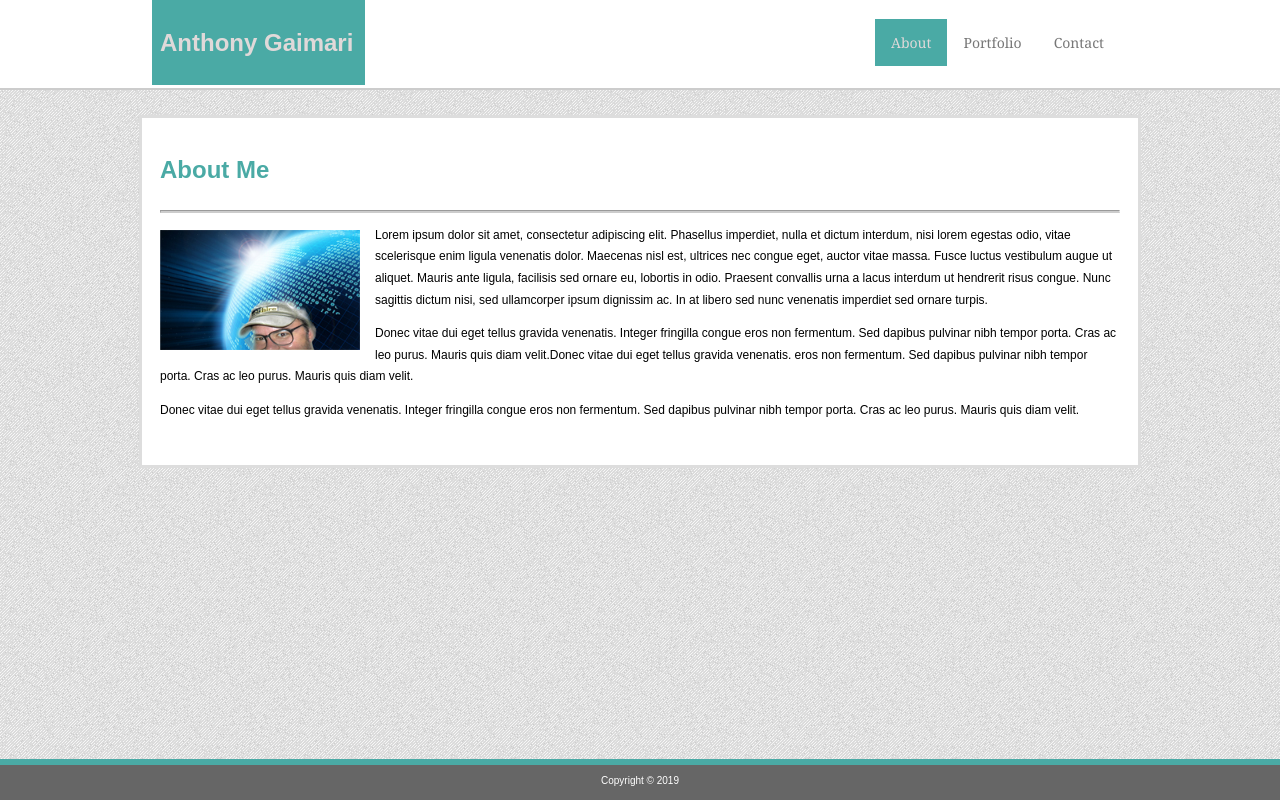
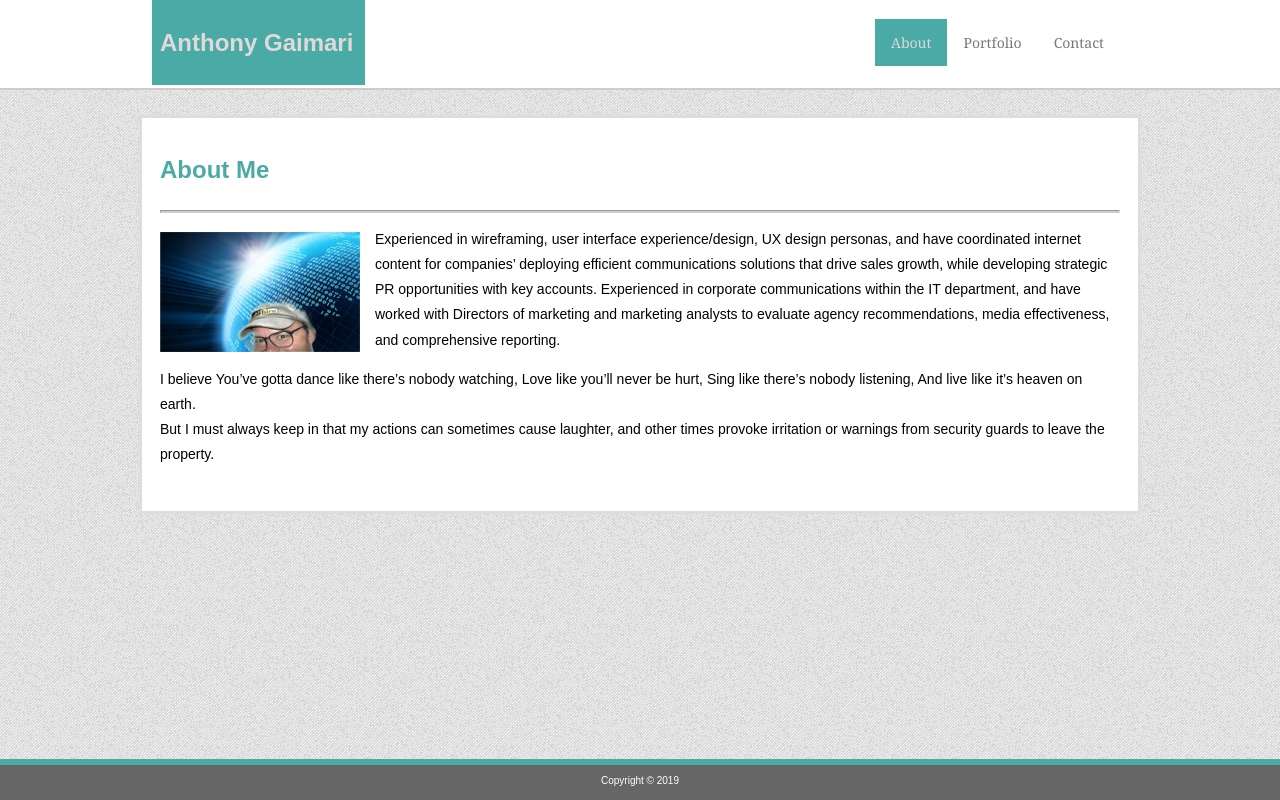
Before and after one commit to AnthonyGaimari/Basic-Portfolio, a plain HTML site: page index.html in a window 1280 px wide. Drawn offline with Linux system fonts and the light colour scheme.

Commit message:
update txt

```diff
--- a/assets/css/style.css
+++ b/assets/css/style.css
@@ -67,7 +67,7 @@ nav {
 }
 
 div.lineHt {
-  font-size: 12px;
+  font-size: 14px;
   line-height: 1.8;
   margin-bottom: 25px;
 }
@@ -141,20 +141,21 @@ input.submit {
   bottom: 0;
 }
 
-.cover1 {
+/* .cover1 {
   display: inline-block;
   width: 225px;
   height: 225px;
-  border: 2px solid black;
   margin: 10px 0px 10px 0px;
   padding: 25px;
   background-image: url("/assets/images/TGavatar.jpg");
   background-repeat: no-repeat;
   background-size: cover;
   position: relative;
-}
+} */
 
 h4 {
+  font-family: Georgia, 'Times New Roman', Times, serif;
+  font-size: 14px;
   position: absolute;
   bottom: 10px;
   left: 0;
--- a/index.html
+++ b/index.html
@@ -161,17 +161,18 @@
     </hr>
     <div class="lineHt"><img src="assets/images/TGavatar.jpg" alt="Self image"
         style="width:200px;height:120px;margin-top:5px;margin-right:15px; float:left;">
-      <p>Lorem ipsum dolor sit amet, consectetur adipiscing elit. Phasellus imperdiet, nulla et dictum interdum,
-        nisi lorem egestas odio, vitae scelerisque enim ligula venenatis dolor. Maecenas nisl est, ultrices nec
-        congue eget, auctor vitae massa. Fusce luctus vestibulum augue ut aliquet. Mauris ante ligula, facilisis
-        sed ornare eu, lobortis in odio. Praesent convallis urna a lacus interdum ut hendrerit risus congue.
-        Nunc sagittis dictum nisi, sed ullamcorper ipsum dignissim ac. In at libero sed nunc venenatis
-        imperdiet sed ornare turpis. </p>
-      <p> Donec vitae dui eget tellus gravida venenatis. Integer fringilla congue eros non fermentum. Sed dapibus
-        pulvinar nibh tempor porta. Cras ac leo purus. Mauris quis diam velit.Donec vitae dui eget tellus gravida venenatis.
-        eros non fermentum. Sed dapibus pulvinar nibh tempor porta. Cras ac leo purus. Mauris quis diam velit.</p>
-      <p> Donec vitae dui eget tellus gravida venenatis. Integer fringilla congue eros non fermentum. Sed dapibus
-        pulvinar nibh tempor porta. Cras ac leo purus. Mauris quis diam velit.</p>
+      <p>Experienced in wireframing, user interface experience/design, UX design personas, and have coordinated internet
+        content for companies’
+        deploying efficient communications solutions that drive sales growth, while developing strategic PR
+        opportunities with key accounts.
+        Experienced in corporate communications within the IT department, and have worked with Directors of marketing
+        and marketing analysts
+        to evaluate agency recommendations, media effectiveness, and comprehensive reporting. </p>
+      <p> I believe You’ve gotta dance like there’s nobody watching, Love like you’ll never be hurt,
+        Sing like there’s nobody listening, And live like it’s heaven on earth. <br>
+        But I must always keep in that my actions can sometimes cause laughter, and other times provoke irritation or
+        warnings from
+        security guards to leave the property.</p>
     </div>
 
   </div>
```
Also changed, not shown: Portfolio.html (+7 -7 lines), assets/css/Portfolio.css (+12 -17 lines), assets/images/turntbl.PNG.
